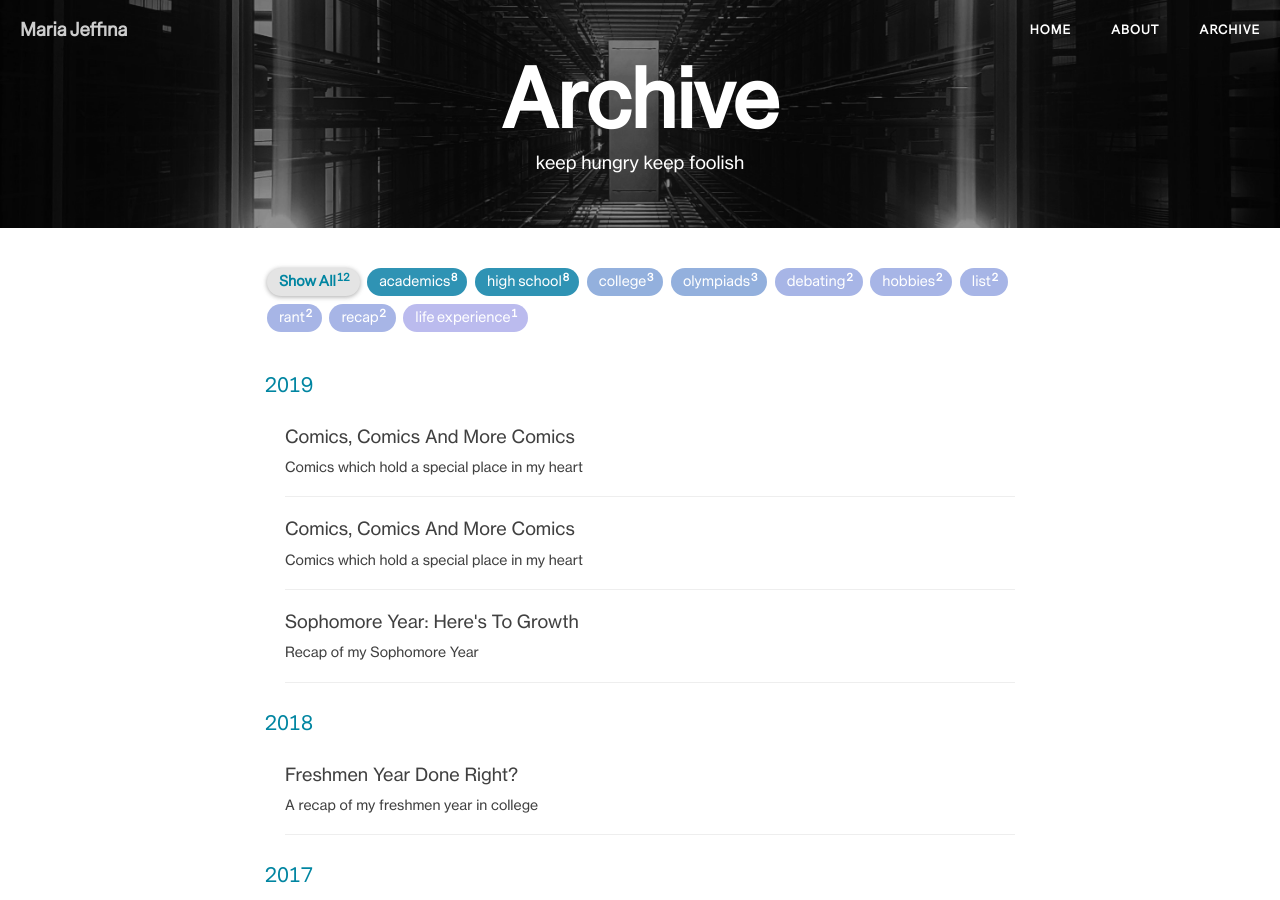
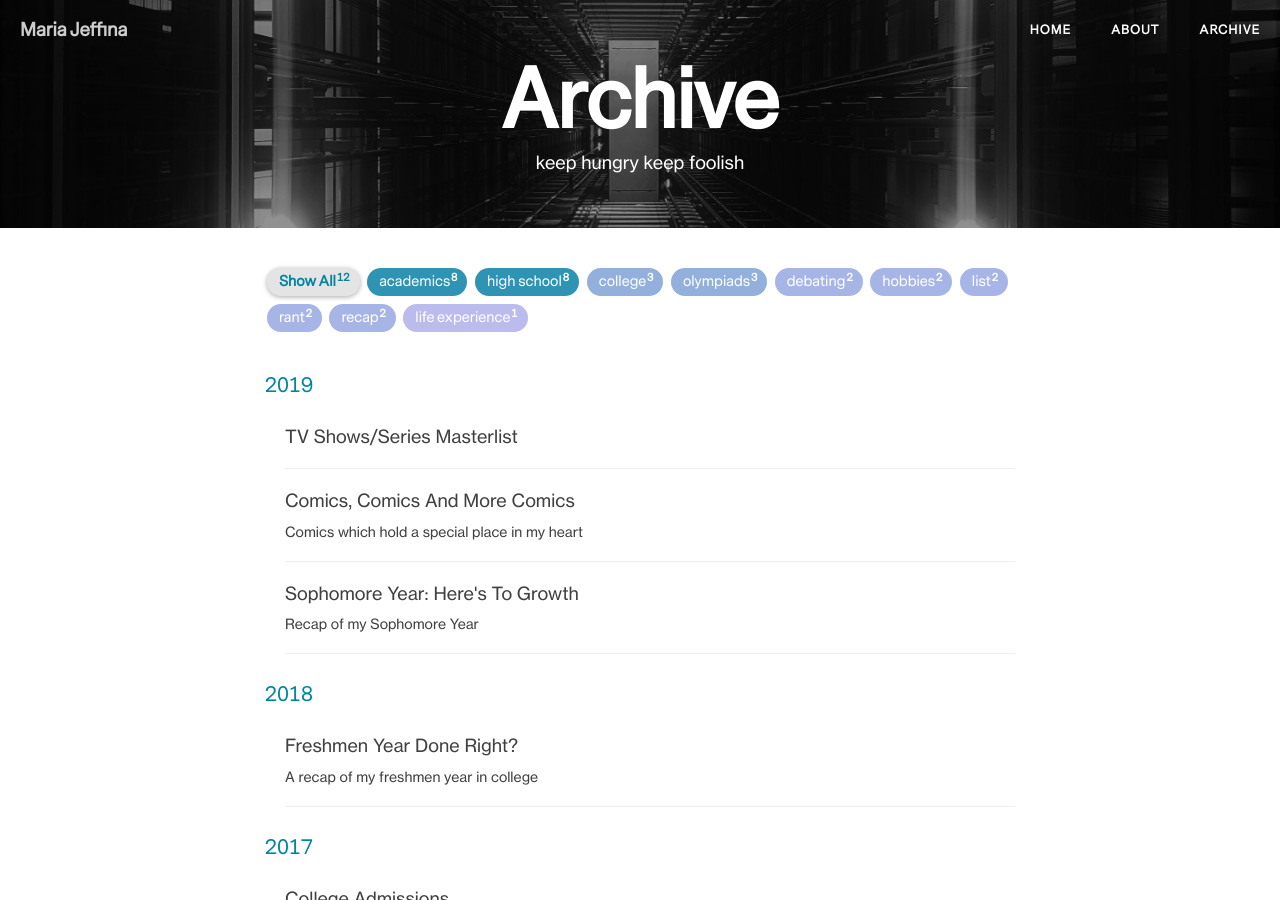
Before and after one commit to maiesey/maiesey.github.io, a Jekyll site: the page built from archive.html, in a window 1280 px wide and 900 px high. Built offline with Jekyll 4.4.1, drawn with Linux system fonts in a browser that asks for light colours; nearby versions of some CDN libraries; comment, search, counter and statistics services are not loaded.

Commit message:
Update 2019-09-06-tvshows.markdown

```diff
--- a/_posts/2019-09-06-tvshows.markdown
+++ b/_posts/2019-09-06-tvshows.markdown
@@ -1,10 +1,10 @@
 ---
 layout:     post
-title:      "Comics, Comics And More Comics"
-subtitle:   "Comics which hold a special place in my heart"
+title:      "TV Shows/Series Masterlist"
+subtitle:   ""
 date:       2019-10-29 3:50:00
 author:     "MJ"
-header-img: "img/bg-comics.jpg"
+header-img: "img/bg-tv-shows.jpg"
 catalog: true
 tags:
     - hobbies
```
